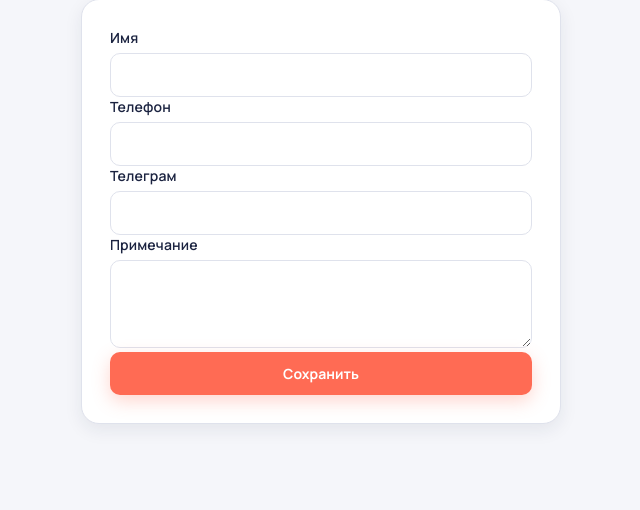
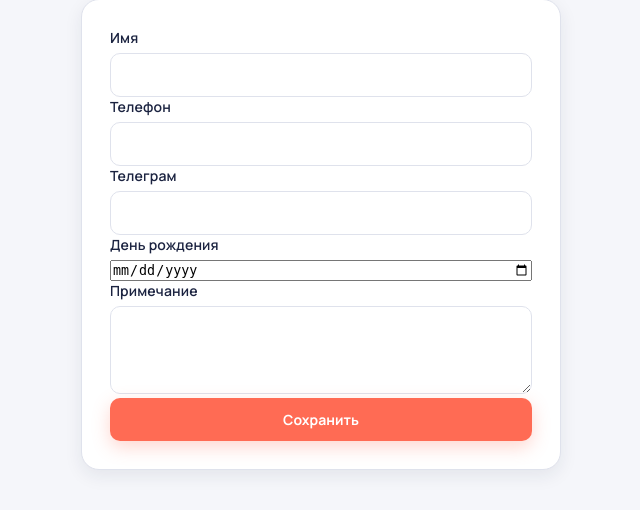
Before and after one commit to BolatMukashev/customer_retention_system, a Django app: page /clients/add/ in a window 1280 px wide. Shown: the part 237-747 px from the top of the page, without its empty margins (103-743 px from the left). Run offline with Django 5.2, Linux system fonts and the light colour scheme; the visitor is signed in with stand-in values (Sample User, id 1).

Commit message:
др у клиента

```diff
--- a/crs/clients/forms.py
+++ b/crs/clients/forms.py
@@ -5,7 +5,7 @@ from .models import Client
 class ClientForm(forms.ModelForm):
     class Meta:
         model = Client
-        fields = ['name', 'phone', 'telegram', 'note']
+        fields = ['name', 'phone', 'telegram', 'birthday', 'note']
         widgets = {
             "name": forms.TextInput(attrs={
                 "autocomplete": "new-password",
@@ -20,8 +20,15 @@ class ClientForm(forms.ModelForm):
                 "autocorrect": "off",
                 "spellcheck": "false",
             }),
+            "birthday": forms.DateInput(attrs={
+                "type": "date",
+                "autocomplete": "off",
+            }),
             "note": forms.Textarea(attrs={
                 "rows": 3,
                 "autocomplete": "new-password",
             }),
         }
+        labels = {
+            "birthday": "День рождения",
+        }
--- a/crs/clients/models.py
+++ b/crs/clients/models.py
@@ -31,6 +31,7 @@ class Client(BaseModel):
                                 validators=[telegram_validator])
 
     name = models.CharField(verbose_name="Имя", max_length=100)
+    birthday = models.DateField(verbose_name="День рождения", null=True, blank=True)
     note = models.TextField(verbose_name="Примечание", blank=True)
     reward_received = models.BooleanField(verbose_name="Награда получена", default=False)
 
--- a/crs/clients/templates/clients/add.html
+++ b/crs/clients/templates/clients/add.html
@@ -39,6 +39,14 @@
             </div>
 
             <div class="form-group">
+                <label for="id_birthday">День рождения</label>
+                {{ form.birthday }}
+                {% if form.birthday.errors %}
+                    <p class="field-error">{{ form.birthday.errors.0 }}</p>
+                {% endif %}
+            </div>
+
+            <div class="form-group">
                 <label for="id_note">Примечание</label>
                 {{ form.note }}
                 {% if form.note.errors %}
```
Also changed, not shown: crs/clients/templates/clients/edit.html (+8 -0 lines), crs/clients/templates/clients/view.html (+7 -0 lines).
